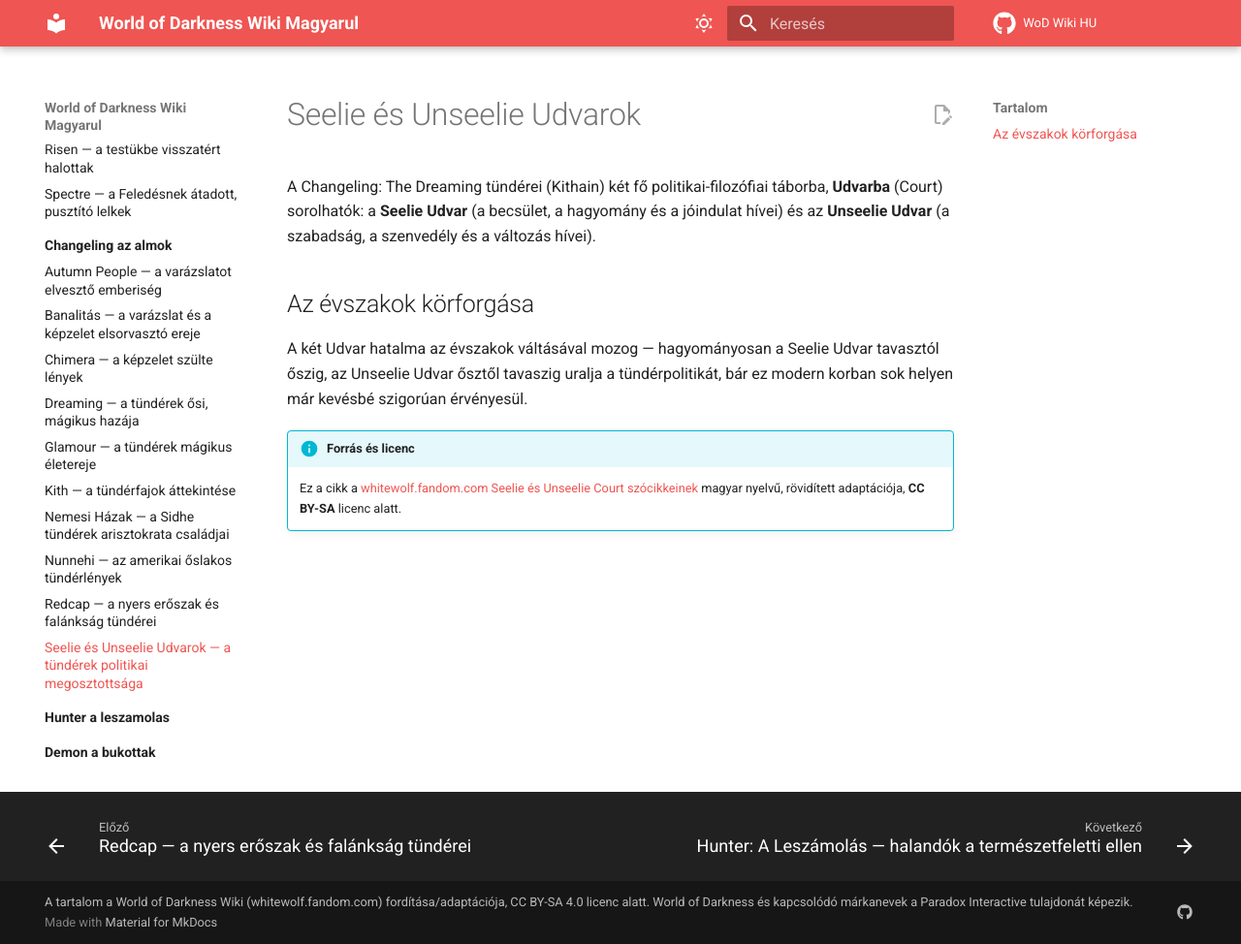
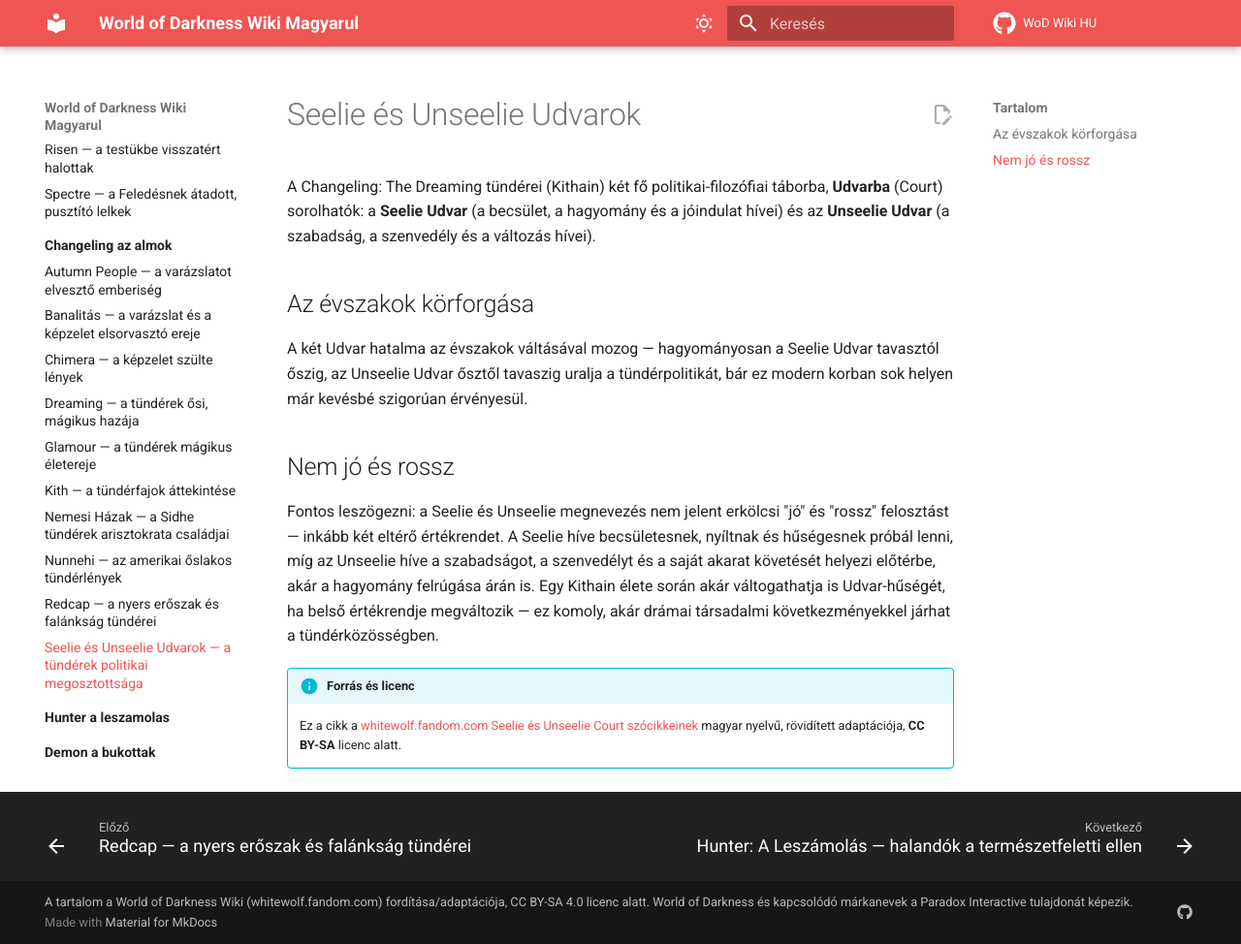
Before and after one commit to davidszentgyorgyi/wod-hu, an MkDocs documentation site: the page built from docs/changeling-az-almok/udvarok.md, in a window 1280 px wide and 974 px high. Shown: the whole window at 97% size. Built offline with MkDocs 1.6.1 and Material for MkDocs 9.7.7, drawn with Linux system fonts in a browser that asks for light colours; comment, search, counter and statistics services are not loaded.

Commit message:
Expand Udvarok article clarifying Seelie/Unseelie isn't good/evil
Original summary framing the two Courts as value systems a Kithain can
shift between, with social consequences for doing so.

Co-Authored-By: Claude Sonnet 5 <noreply@anthropic.com>

```diff
--- a/docs/changeling-az-almok/udvarok.md
+++ b/docs/changeling-az-almok/udvarok.md
@@ -17,6 +17,15 @@ A két Udvar hatalma az évszakok váltásával mozog — hagyományosan a Seeli
 az Unseelie Udvar ősztől tavaszig uralja a tündérpolitikát, bár ez modern korban sok helyen már
 kevésbé szigorúan érvényesül.
 
+## Nem jó és rossz
+
+Fontos leszögezni: a Seelie és Unseelie megnevezés nem jelent erkölcsi "jó" és "rossz"
+felosztást — inkább két eltérő értékrendet. A Seelie híve becsületesnek, nyíltnak és
+hűségesnek próbál lenni, míg az Unseelie híve a szabadságot, a szenvedélyt és a saját akarat
+követését helyezi előtérbe, akár a hagyomány felrúgása árán is. Egy Kithain élete során akár
+váltogathatja is Udvar-hűségét, ha belső értékrendje megváltozik — ez komoly, akár
+drámai társadalmi következményekkel járhat a tündérközösségben.
+
 !!! info "Forrás és licenc"
     Ez a cikk a [whitewolf.fandom.com Seelie és Unseelie Court szócikkeinek](https://whitewolf.fandom.com/wiki/Seelie_Court)
     magyar nyelvű, rövidített adaptációja, **CC BY-SA** licenc alatt.
```
